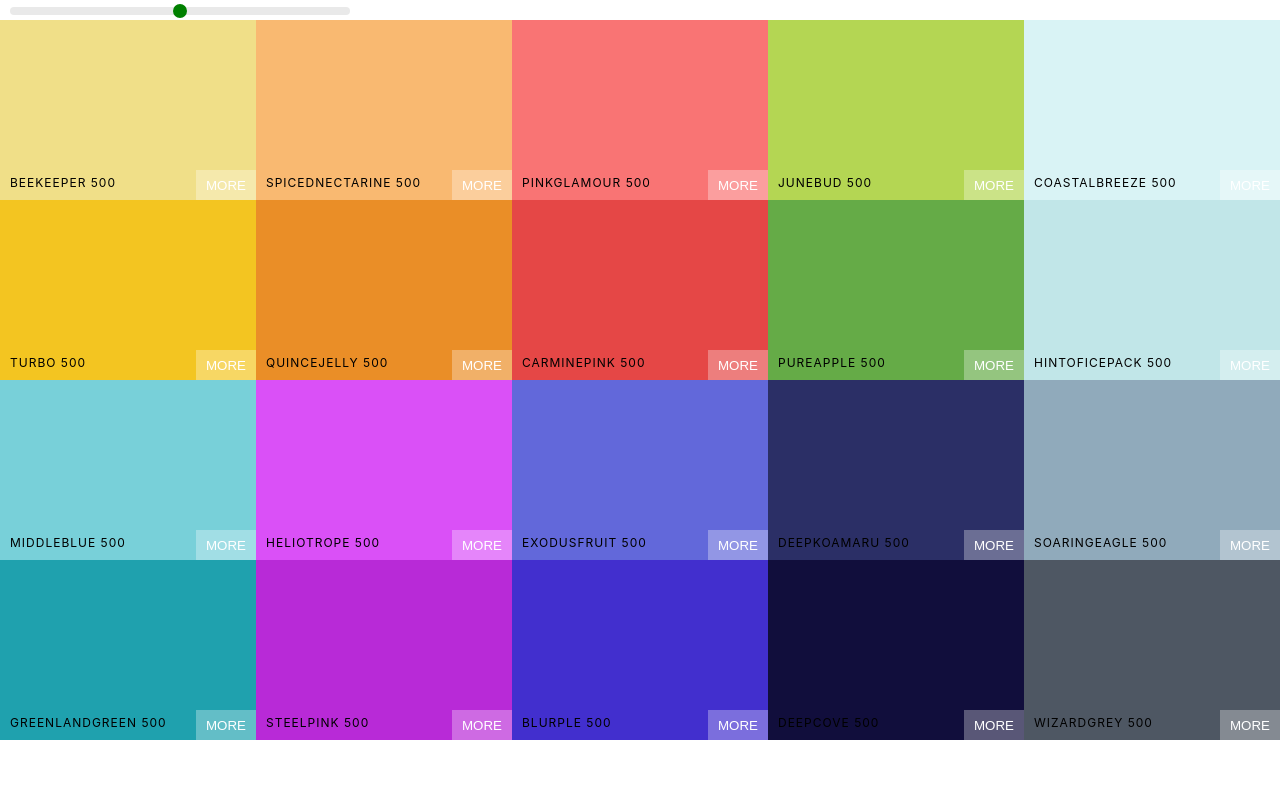
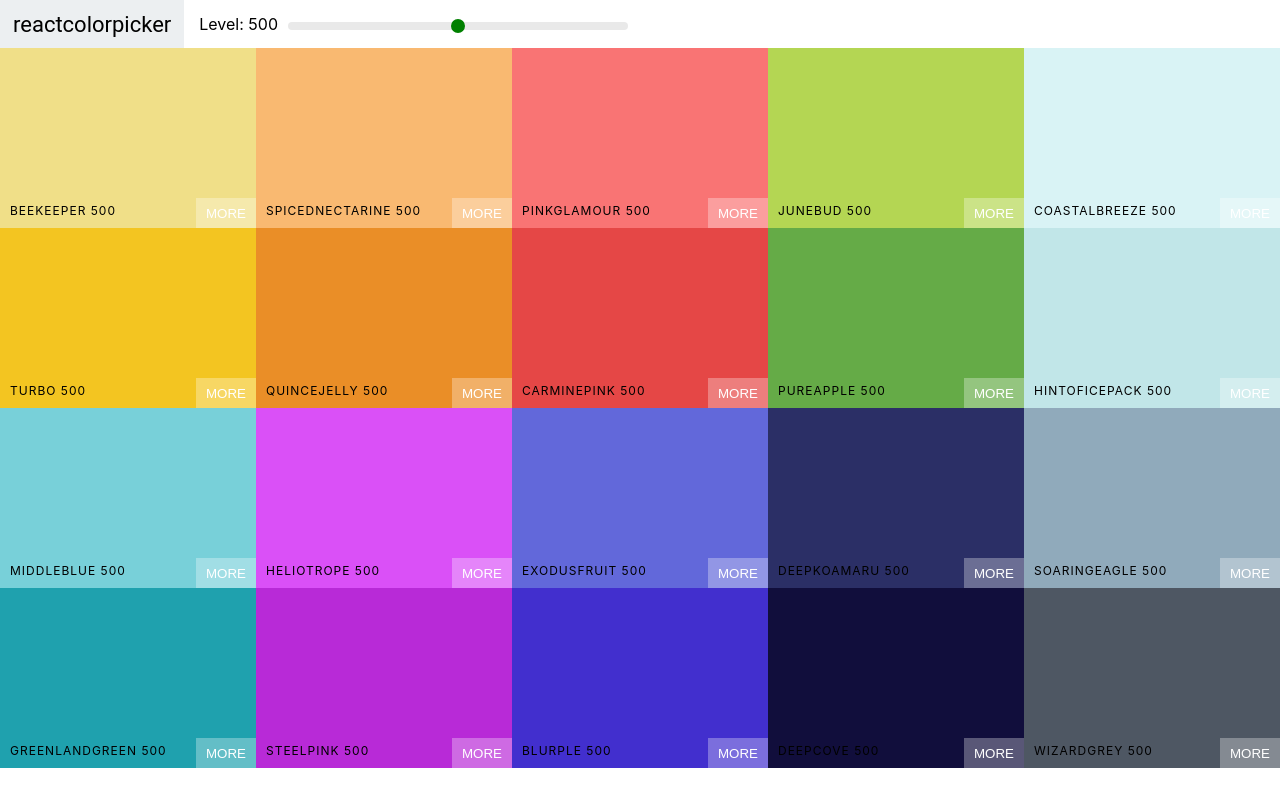
Before and after one commit to FunkyFries/color-palette-app, a React (Create React App) app in the folder color-palette-app2/: page / in a window 1280 px wide. Built offline with nearby package versions, Linux system fonts and the light colour scheme.

Commit message:
Add Navbar

```diff
--- a/color-palette-app2/package.json
+++ b/color-palette-app2/package.json
@@ -3,10 +3,12 @@
   "version": "0.1.0",
   "private": true,
   "dependencies": {
+    "@reach/router": "^1.2.1",
     "@types/chroma-js": "^1.4.1",
     "@types/jest": "24.0.13",
     "@types/node": "12.0.7",
     "@types/rc-slider": "^8.6.4",
+    "@types/reach__router": "^1.2.4",
     "@types/react": "16.8.19",
     "@types/react-copy-to-clipboard": "^4.2.6",
     "@types/react-dom": "16.8.4",
--- /dev/null
+++ b/color-palette-app2/src/components/Navbar.tsx
@@ -0,0 +1,66 @@
+import React, { Component } from "react";
+import Slider from "rc-slider";
+import "rc-slider/assets/index.css";
+import { Link } from "@reach/router";
+import styled from "styled-components";
+
+const StyledNavbar = styled("header")`
+  display: flex;
+  align-items: center;
+  justify-content: flex-start;
+  height: 6vh;
+`;
+
+const Logo = styled(Link)`
+  margin-right: 15px;
+  padding: 0 13px;
+  font-size: 22px;
+  background-color: #eceff1;
+  font-family: Roboto;
+  height: 100%;
+  display: flex;
+  align-items: center;
+  text-decoration: none;
+  color: black;
+`;
+
+const SliderStyles = styled("div")`
+  display: flex;
+  align-items: center;
+`;
+
+type Props = {
+  level: number;
+  handleChange: any;
+};
+
+export default class Navbar extends Component<Props> {
+  render() {
+    const { level, handleChange } = this.props;
+    return (
+      <StyledNavbar>
+        <Logo to="#">reactcolorpicker</Logo>
+        <SliderStyles>
+          <span>Level: {level}</span>
+          <Slider
+            style={{ width: "340px", margin: "0 10px" }}
+            defaultValue={level}
+            min={100}
+            max={900}
+            step={100}
+            onAfterChange={handleChange}
+            trackStyle={{ backgroundColor: "transparent" }}
+            railStyle={{ height: "8px" }}
+            handleStyle={{
+              backgroundColor: "green",
+              outline: "none",
+              border: "2px solid green",
+              boxShadow: "none",
+              marginTop: "-3px"
+            }}
+          />
+        </SliderStyles>
+      </StyledNavbar>
+    );
+  }
+}
--- a/color-palette-app2/src/components/Palette.tsx
+++ b/color-palette-app2/src/components/Palette.tsx
@@ -1,8 +1,7 @@
 import React, { Component } from "react";
+import Navbar from "./Navbar";
 import styled from "styled-components";
 import ColorBox from "./ColorBox";
-import Slider from "rc-slider";
-import "rc-slider/assets/index.css";
 
 const PaletteDiv = styled("div")`
   height: 100vh;
@@ -11,12 +10,6 @@ const ColorBoxes = styled("div")`
   height: 90%;
   display: flex;
   flex-wrap: wrap;
-`;
-
-const SliderStyles = styled("div")`
-  width: 340px;
-  margin: 0 10px;
-  display: inline-block;
 `;
 
 interface Palette {
@@ -46,24 +39,7 @@ class Palette extends Component<Props> {
     ));
     return (
       <PaletteDiv>
-        <SliderStyles>
-          <Slider
-            defaultValue={level}
-            min={100}
-            max={900}
-            step={100}
-            onAfterChange={this.handleChange}
-            trackStyle={{ backgroundColor: "transparent" }}
-            railStyle={{ height: "8px" }}
-            handleStyle={{
-              backgroundColor: "green",
-              outline: "none",
-              border: "2px solid green",
-              boxShadow: "none",
-              marginTop: "-3px"
-            }}
-          />
-        </SliderStyles>
+        <Navbar level={level} handleChange={this.handleChange} />
         <ColorBoxes>{colorBoxes}</ColorBoxes>
       </PaletteDiv>
     );
```
Also changed, not shown: 1 other file (tests, documents, lock files or other folders).
